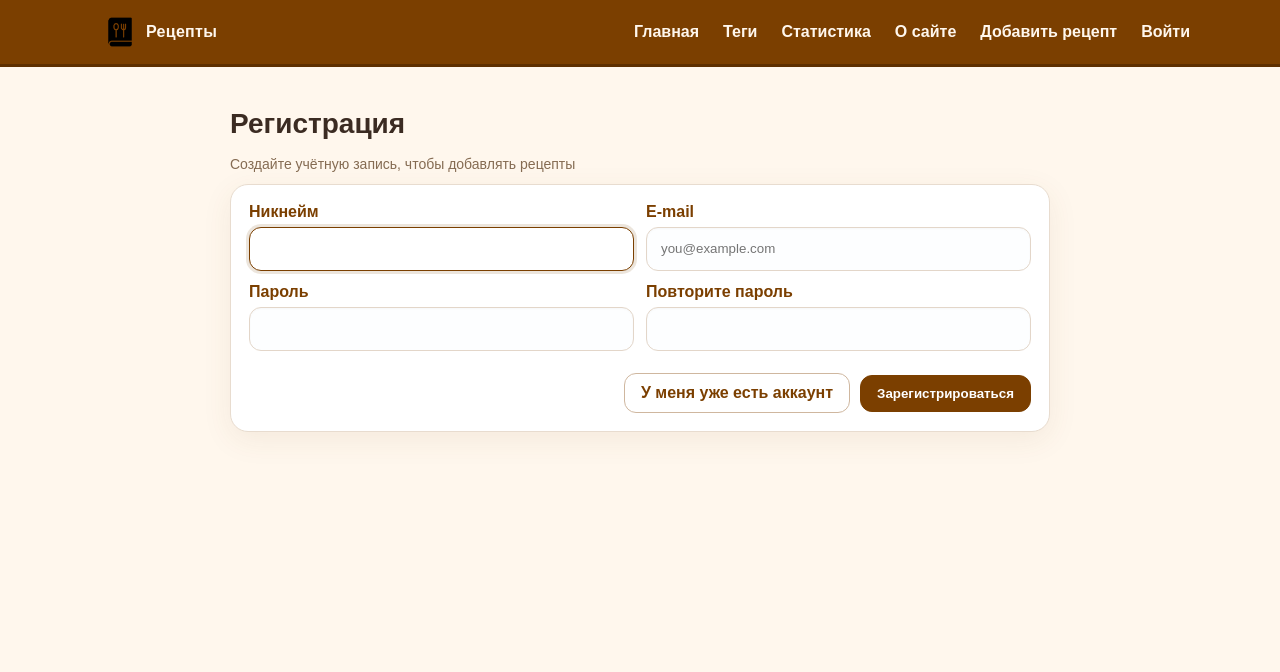
After one commit to Vikoops/recipes_site, a Django app: page /users/register/ in a window 1280 px wide. The commit adds this page. Shown: the top 672 px of the page. Run offline with Django 4.2, Linux system fonts and the light colour scheme.

Commit message:
lab12, step 6, register

```diff
--- a/recipes/static/recipes/css/styles.css
+++ b/recipes/static/recipes/css/styles.css
@@ -290,3 +290,89 @@ body{
 
 /* небольшой запас снизу, чтобы футер не наезжал */
 .pagination{ margin-bottom: 16px; }
+
+
+/* === Auth & Forms polish === */
+.form-wrap{
+  max-width: 820px; margin: 24px auto 32px;
+  padding: 0 16px;
+}
+.form-head{ margin-bottom: 12px; }
+.form-sub{ color:#856b52; margin-top:4px; }
+
+.form-card{
+  background:#fff; border:1px solid #e8dccf;
+  border-radius:18px; padding:18px;
+  box-shadow: 0 8px 30px rgba(117, 77, 36, .08);
+}
+
+.form-grid{ display:grid; gap:12px; }
+.form-grid--spaced{ grid-template-columns: 1fr 1fr; }
+@media (max-width: 700px){
+  .form-grid--spaced{ grid-template-columns: 1fr; }
+}
+
+.form-field{ display:flex; flex-direction:column; gap:6px; }
+.form-label{ font-weight:700; color:var(--choco, #6d3a04); }
+
+.form-input,
+.form-card input[type="text"],
+.form-card input[type="email"],
+.form-card input[type="password"],
+.form-card textarea,
+.form-card select{
+  width:100%;
+  border:1px solid #e3d6c9;
+  background:#eef3ff1f; /* очень светлый */
+  border-radius:12px; padding:12px 14px; line-height:1.25;
+  transition: border-color .15s, box-shadow .15s, background .15s;
+  outline: none;
+}
+
+.form-card textarea{ min-height:130px; resize:vertical; }
+
+.form-card input:focus,
+.form-card textarea:focus,
+.form-card select:focus{
+  border-color: var(--choco, #6d3a04);
+  box-shadow: 0 0 0 3px rgba(131, 79, 21, .15);
+  background: #fff;
+}
+
+.form-actions{
+  margin-top: 14px;
+  display:flex; gap:10px; justify-content:flex-end; align-items:center;
+  flex-wrap:wrap;
+}
+
+/* Кнопки (перекрас под бренд, чуть крупнее) */
+.btn{ font-weight:700; border-radius:12px; padding:10px 16px; }
+.btn.primary{
+  background: var(--choco, #6d3a04); color:#fff; border:1px solid var(--choco, #6d3a04);
+}
+.btn.primary:hover{ filter:brightness(1.05); }
+.btn.ghost{
+  background:#fff; color:var(--choco, #6d3a04);
+  border:1px solid #cfb79f;
+}
+.btn.ghost:hover{ background:#f5eee7; }
+
+/* Сообщения и ошибки */
+.msgs{ list-style:none; padding:0; margin:0 0 10px 0; }
+.msgs li{ padding:10px 12px; border-radius:12px; margin-bottom:8px; font-weight:600; }
+.msgs li.success{ background:#e6f6eb; color:#20643a; border:1px solid #c6e9d1; }
+.msgs li.error{ background:#fdeaea; color:#8c2a2a; border:1px solid #f2c9c9; }
+
+.form-errors{ margin:10px 0; }
+.form-errors .errorlist{ margin:0; padding:10px 12px; background:#fdeaea; color:#8c2a2a;
+  border:1px solid #f2c9c9; border-radius:12px; list-style: none;
+}
+.errorlist{ color:#8c2a2a; margin:4px 0 0 0; padding-left:0; list-style:none; font-size: 14px; }
+
+/* Ссылки под формой */
+.auth-links{
+  display:flex; gap:10px; align-items:center; flex-wrap:wrap;
+  margin-top:8px;
+}
+.auth-links a{ color:#6d3a04; text-decoration: underline; text-underline-offset:2px; }
+.auth-links a:hover{ text-decoration-thickness: 2px; }
--- a/users/forms.py
+++ b/users/forms.py
@@ -3,6 +3,10 @@ from django import forms
 from django.contrib.auth import authenticate
 from django.core.exceptions import ValidationError
 from django.contrib.auth.forms import PasswordChangeForm
+from django.contrib.auth.forms import UserCreationForm
+from django.contrib.auth import get_user_model
+
+User = get_user_model()
 
 class EmailAuthenticationForm(forms.Form):
     email = forms.EmailField(
@@ -55,3 +59,21 @@ class PasswordChangeNoRepeatForm(PasswordChangeForm):
         if old_password and user.check_password(new_password2):
             raise ValidationError("Новый пароль не должен совпадать с текущим.")
         return new_password2
+
+
+class RegistrationForm(UserCreationForm):
+    email = forms.EmailField(
+        label="E-mail",
+        required=True,
+        widget=forms.EmailInput(attrs={"class": "form-input", "placeholder": "you@example.com"})
+    )
+
+    class Meta:
+        model = User
+        fields = ("username", "email",)
+
+    def clean_email(self):
+        email = self.cleaned_data.get("email")
+        if User.objects.filter(email__iexact=email).exists():
+            raise ValidationError("Пользователь с таким e-mail уже зарегистрирован.")
+        return email
--- /dev/null
+++ b/users/templates/users/register.html
@@ -0,0 +1,58 @@
+{% extends "base.html" %}
+{% block title %}Регистрация{% endblock %}
+{% block content %}
+<div class="form-wrap">
+  <div class="form-head">
+    <h1 class="page-title">Регистрация</h1>
+    <div class="form-sub">Создайте учётную запись, чтобы добавлять рецепты</div>
+  </div>
+
+  {% if messages %}
+    <ul class="msgs">
+      {% for m in messages %}<li class="{{ m.tags|default:'' }}">{{ m }}</li>{% endfor %}
+    </ul>
+  {% endif %}
+
+  {% if form.non_field_errors %}
+    <div class="form-errors">
+      <ul class="errorlist">
+        {% for err in form.non_field_errors %}<li>{{ err }}</li>{% endfor %}
+      </ul>
+    </div>
+  {% endif %}
+
+  <form method="post" class="form-card" novalidate>
+    {% csrf_token %}
+    {% if request.GET.next %}
+      <input type="hidden" name="next" value="{{ request.GET.next }}">
+    {% endif %}
+
+    <div class="form-grid form-grid--spaced">
+      <div class="form-field">
+        <label class="form-label" for="{{ form.username.id_for_label }}">Никнейм</label>
+        {{ form.username }} {{ form.username.errors }}
+      </div>
+
+      <div class="form-field">
+        <label class="form-label" for="{{ form.email.id_for_label }}">E-mail</label>
+        {{ form.email }} {{ form.email.errors }}
+      </div>
+
+      <div class="form-field">
+        <label class="form-label" for="{{ form.password1.id_for_label }}">Пароль</label>
+        {{ form.password1 }} {{ form.password1.errors }}
+      </div>
+
+      <div class="form-field">
+        <label class="form-label" for="{{ form.password2.id_for_label }}">Повторите пароль</label>
+        {{ form.password2 }} {{ form.password2.errors }}
+      </div>
+    </div>
+
+    <div class="form-actions">
+      <a href="{% url 'users:login' %}" class="btn ghost">У меня уже есть аккаунт</a>
+      <button class="btn primary" type="submit">Зарегистрироваться</button>
+    </div>
+  </form>
+</div>
+{% endblock %}
--- a/users/urls.py
+++ b/users/urls.py
@@ -9,7 +9,8 @@ from django.contrib.auth.views import (
 )
 
 from .forms import EmailAuthenticationForm
-from .views import ProfileView, UserPasswordChangeView
+from .views import ProfileView, UserPasswordChangeView, RegisterView
+
 
 app_name = 'users'
 
@@ -63,4 +64,6 @@ urlpatterns = [
         ),
         name='password_reset_complete'
     ),
+
+    path('register/', RegisterView.as_view(), name='register'),
 ]
--- a/users/views.py
+++ b/users/views.py
@@ -1,12 +1,15 @@
-# users/views.py
 from django.http import HttpResponse
-# users/views.py
 from django.contrib.auth.mixins import LoginRequiredMixin
 from django.contrib.auth.views import PasswordChangeView
 from django.urls import reverse_lazy
 from django.contrib import messages
 from django.views.generic import TemplateView
 from .forms import PasswordChangeNoRepeatForm
+from django.views.generic import CreateView
+from django.contrib.auth import login, authenticate
+from .forms import RegistrationForm
+from django.shortcuts import redirect
+
 
 class ProfileView(LoginRequiredMixin, TemplateView):
     template_name = "users/profile.html"
@@ -37,3 +40,37 @@ def login_stub(request):
 
 def logout_stub(request):
     return HttpResponse("<h1>Страница выхода (заглушка)</h1>")
+
+
+class RegisterView(CreateView):
+    template_name = "users/register.html"
+    form_class = RegistrationForm
+    success_url = reverse_lazy("users:profile")  # запасной вариант
+
+    def form_valid(self, form):
+        # создаём пользователя
+        response = super().form_valid(form)
+        # аутентифицируем и логиним
+        user = authenticate(
+            self.request,
+            username=form.cleaned_data["email"],   # наш бекенд принимает email как username
+            password=form.cleaned_data["password1"]
+        )
+        if user is None:
+            # если по каким-то причинам наш e-mail бекенд не сработал — логиним по username
+            user = authenticate(
+                self.request,
+                username=self.object.username,
+                password=form.cleaned_data["password1"]
+            )
+        if user:
+            login(self.request, user)
+            messages.success(self.request, "Регистрация успешна. Добро пожаловать!")
+
+        # поддержка ?next=
+        nxt = self.request.GET.get("next")
+        return redirect(nxt or self.get_success_url())
+
+    def form_invalid(self, form):
+        messages.error(self.request, "Исправьте ошибки формы.")
+        return super().form_invalid(form)
```
Also changed, not shown: users/templates/users/login.html (+5 -2 lines), db.sqlite3.
